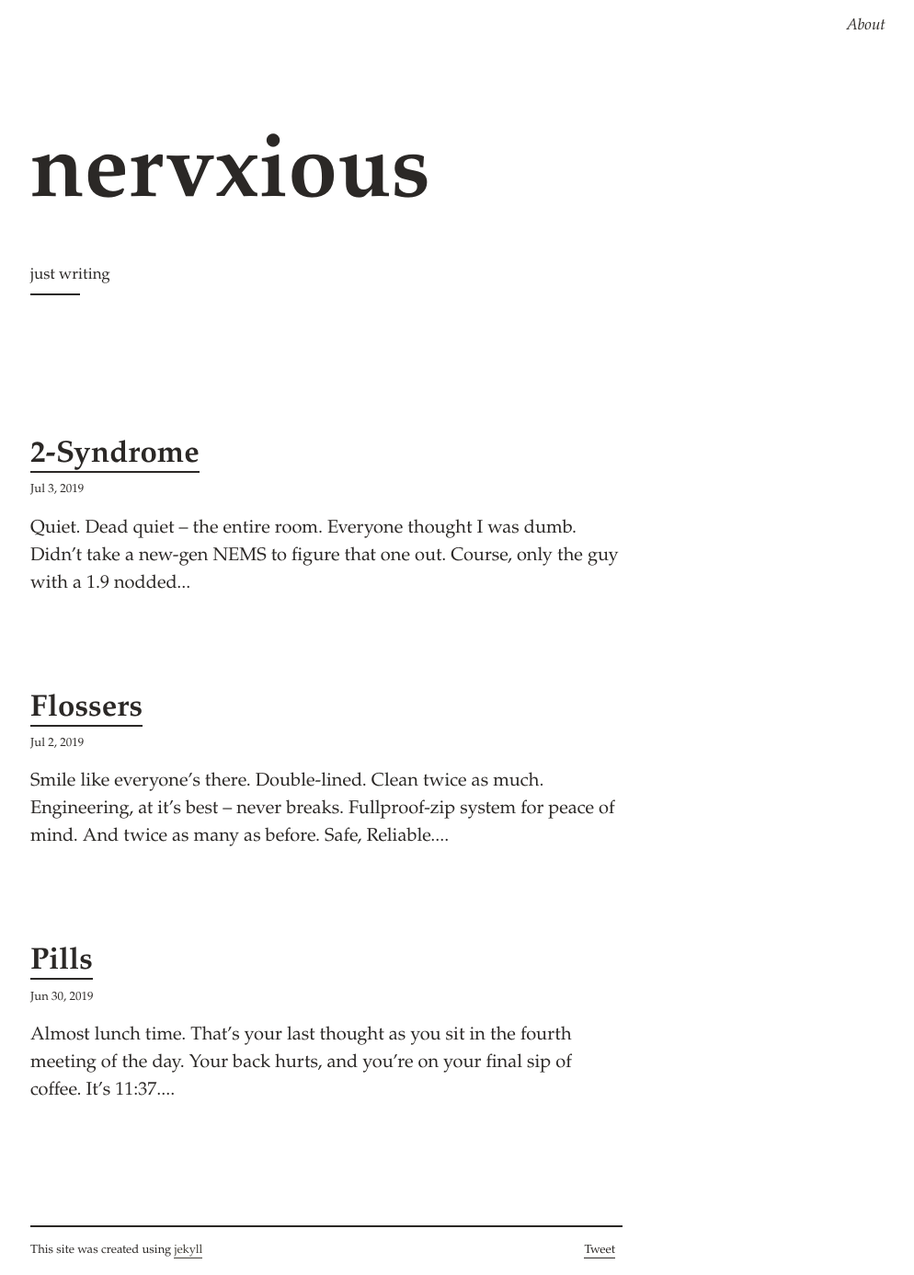
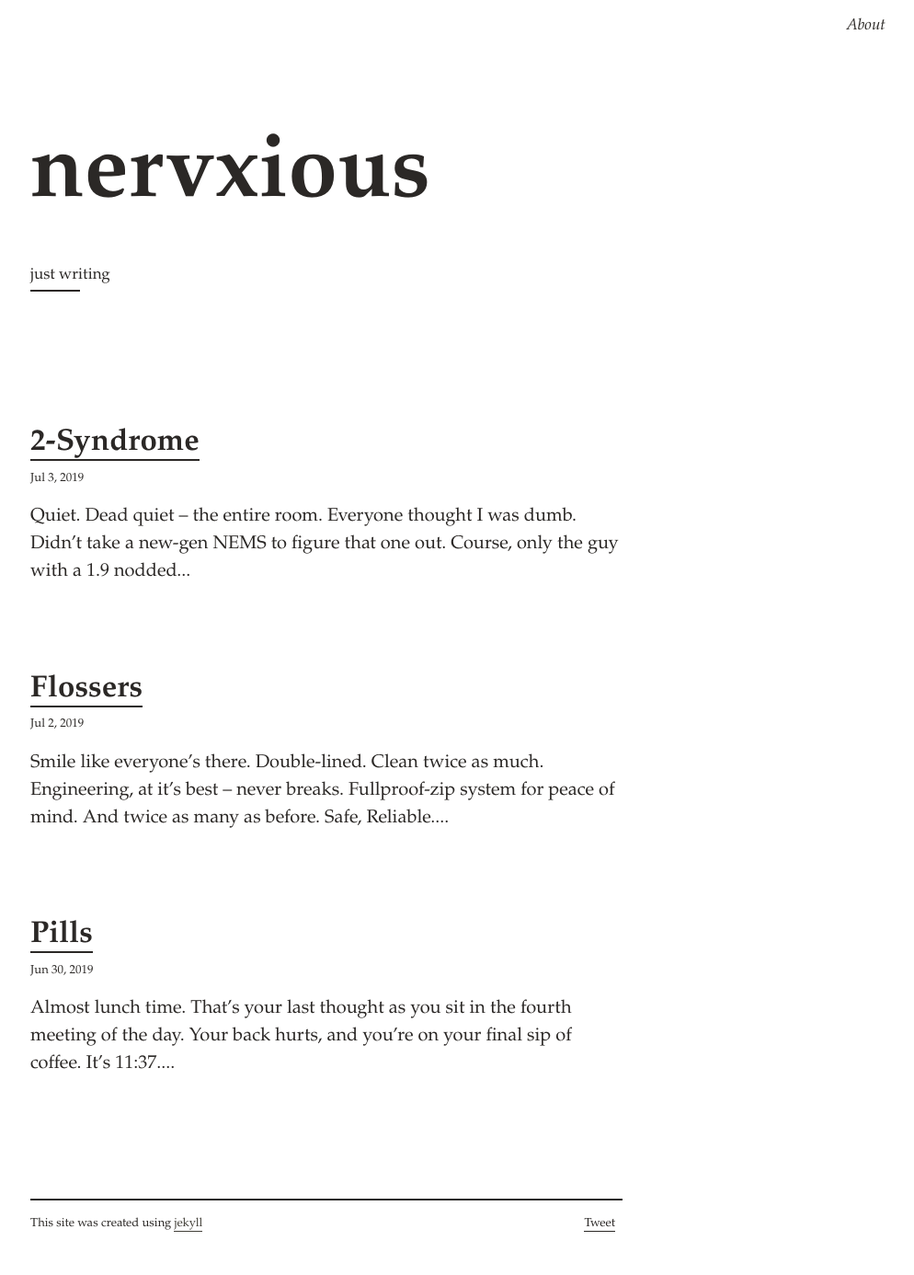
Before and after one commit to svvchen/nervxious, a Jekyll site: the page built from index.md, in a window 1280 px wide. Shown: the whole page at 92% size, without its empty margins (285-1279 px from the left). Built offline with Jekyll 4.4.1, drawn with Linux system fonts in a browser that asks for light colours; comment, search, counter and statistics services are not loaded; after the commit the page ends 1357 px from its top, so only the background shows below that.

Commit message:
Update _base.scss

```diff
--- a/_sass/_base.scss
+++ b/_sass/_base.scss
@@ -37,11 +37,11 @@ body {
 
 p {
   margin-top: 0;
-  margin-bottom: 0.5em;
+  margin-bottom: 0.25em;
 }
 
 h1, h2, h3, h4, h5, h6 {
-  margin-top: 1em;
+  margin-top: 0.75em;
   margin-bottom: 0.25em;
 }
 
```
